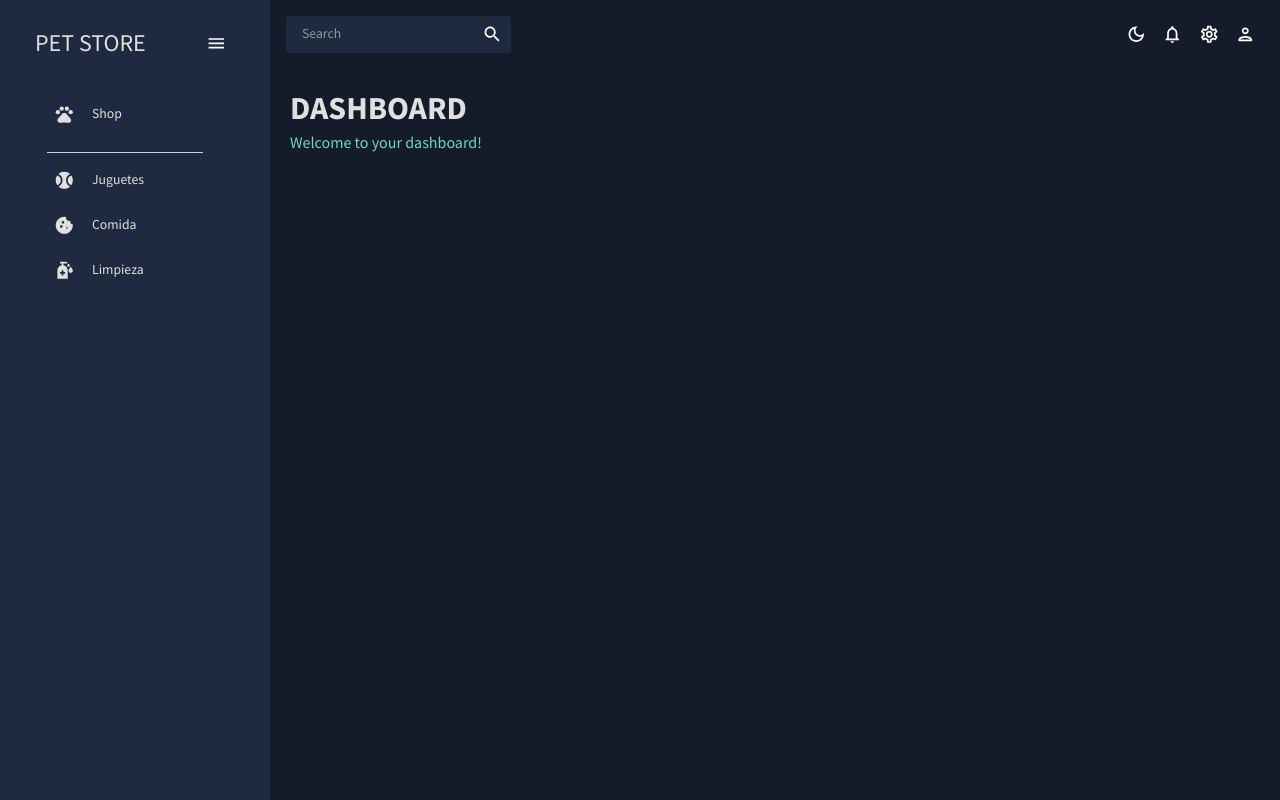
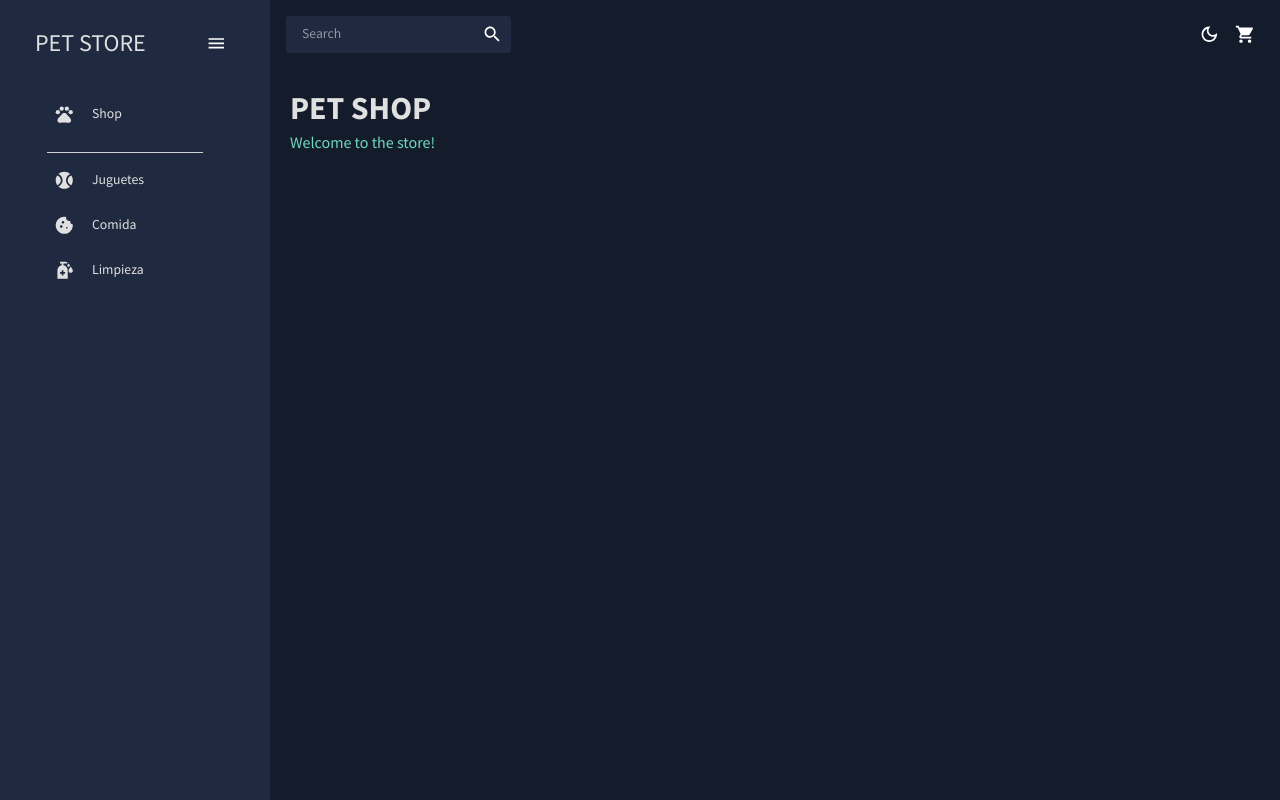
Before and after one commit to DFIATTV/PetShop, a React (Create React App) app: page / in a window 1280 px wide. Built offline with nearby package versions, Linux system fonts and the light colour scheme.

Commit message:
confirmation

```diff
--- a/src/scenes/dashboard/Index.jsx
+++ b/src/scenes/dashboard/Index.jsx
@@ -6,8 +6,8 @@ const Dashboard = () => {
     <Box m="20px">
       <Box display="flex" justifyContent="space-between" alignItems="center">
         <Header
-          title="DASHBOARD"
-          subtitle="Welcome to your dashboard!"
+          title="PET SHOP"
+          subtitle="Welcome to the store!"
         ></Header>
       </Box>
     </Box>
--- a/src/scenes/global/Topbar.jsx
+++ b/src/scenes/global/Topbar.jsx
@@ -4,9 +4,7 @@ import { ColorModeContext, tokens } from "../../theme";
 import InputBase from "@mui/material/InputBase";
 import LightModeOutlinedIcon from "@mui/icons-material/LightModeOutlined";
 import DarkModeOutlinedIcon from "@mui/icons-material/DarkModeOutlined";
-import NotificationsOutlinedIcon from "@mui/icons-material/NotificationsOutlined";
-import SettingsOutlinedIcon from "@mui/icons-material/SettingsOutlined";
-import PersonOutlinedIcon from "@mui/icons-material/PersonOutlined";
+import ShoppingCartIcon from '@mui/icons-material/ShoppingCart';
 import SearchIcon from "@mui/icons-material/Search";
 
 const Topbar = () => {
@@ -27,12 +25,10 @@ const Topbar = () => {
          {
          theme.palette.mode === 'dark'
          ? ( <DarkModeOutlinedIcon/> )
-         : ( <LightModeOutlinedIcon/> )
+         : ( <LightModeOutlinedIcon /> )
          }
          </IconButton>
-         <IconButton> <NotificationsOutlinedIcon/> </IconButton>
-         <IconButton> <SettingsOutlinedIcon/> </IconButton>
-         <IconButton> <PersonOutlinedIcon/> </IconButton>
+         <IconButton> <ShoppingCartIcon/> </IconButton>
       </Box>
     </Box>
   );
```
